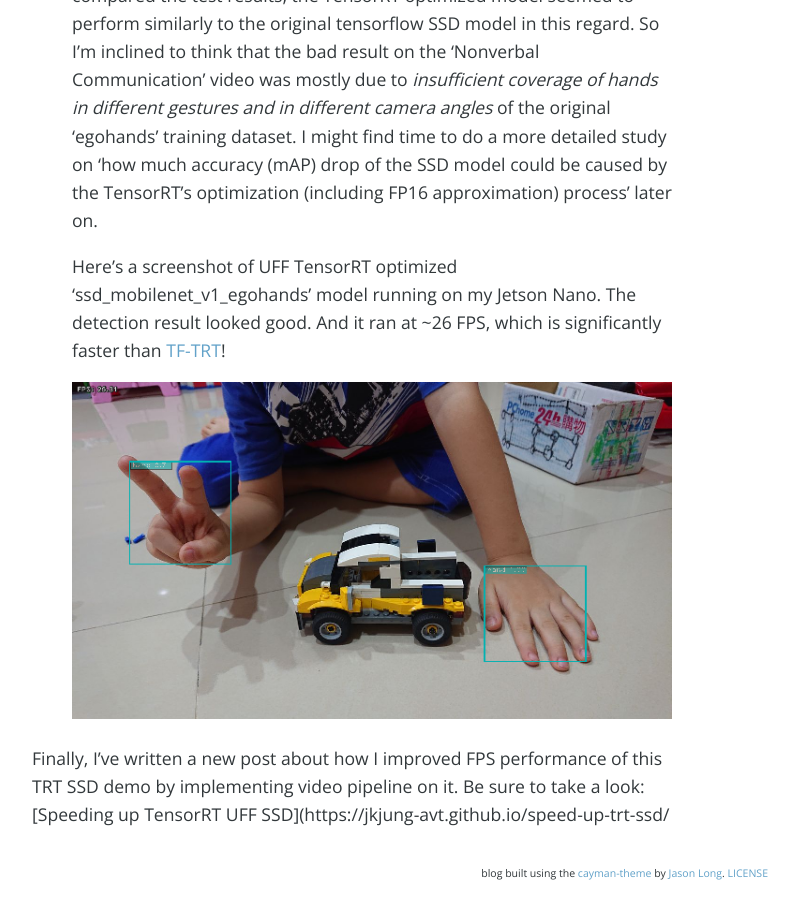
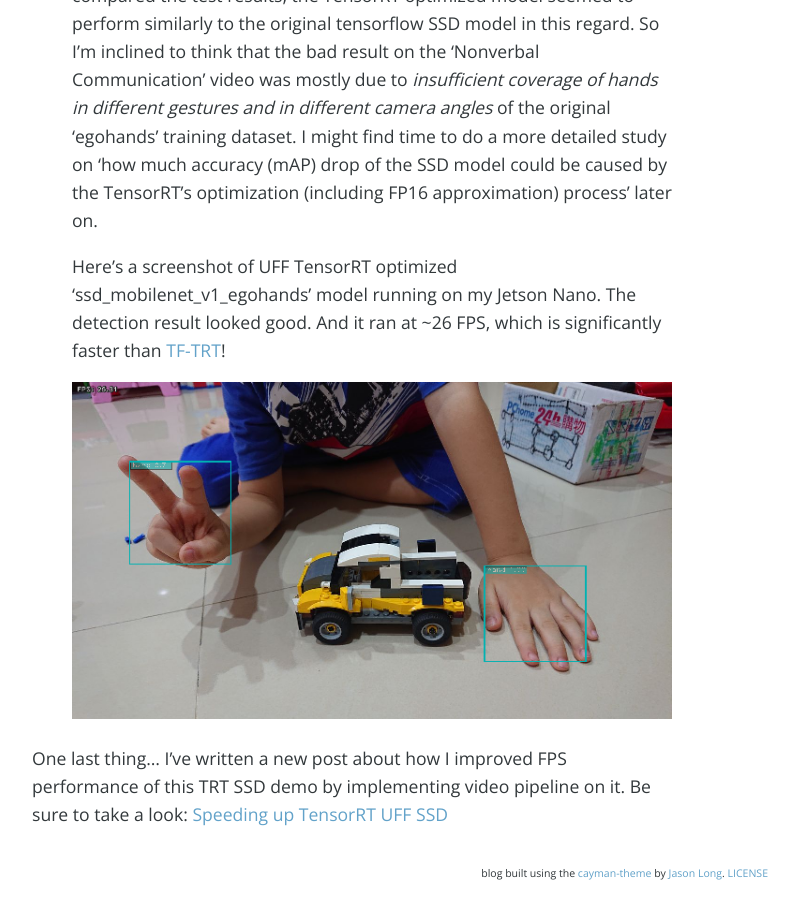
Before and after one commit to jkjung-avt/jkjung-avt.github.io, a Jekyll site: the page built from _posts/2019-11-17-tensorrt-ssd.md, in a window 1280 px wide and 900 px high, scrolled down 5568 px. Shown: the whole window, without its empty margins (288-1087 px from the left). Built offline with Jekyll 4.4.1, drawn with Linux system fonts in a browser that asks for light colours; nearby versions of some CDN libraries; comment, search, counter and statistics services are not loaded.

Commit message:
Add a missing parentheses

```diff
--- a/_posts/2019-11-17-tensorrt-ssd.md
+++ b/_posts/2019-11-17-tensorrt-ssd.md
@@ -95,4 +95,4 @@ Same as my previous TensorRT demos, [GoogLeNet](https://jkjung-avt.github.io/ten
 
    ![JK son's hands detected by TensorRT optimized ssd_mobilenet_v1_egohands model](/assets/2019-11-17-tensorrt-ssd/sons_hands.png)
 
-Finally, I've written a new post about how I improved FPS performance of this TRT SSD demo by implementing video pipeline on it.  Be sure to take a look: [Speeding up TensorRT UFF SSD](https://jkjung-avt.github.io/speed-up-trt-ssd/
+One last thing...  I've written a new post about how I improved FPS performance of this TRT SSD demo by implementing video pipeline on it.  Be sure to take a look: [Speeding up TensorRT UFF SSD](https://jkjung-avt.github.io/speed-up-trt-ssd/)
```
